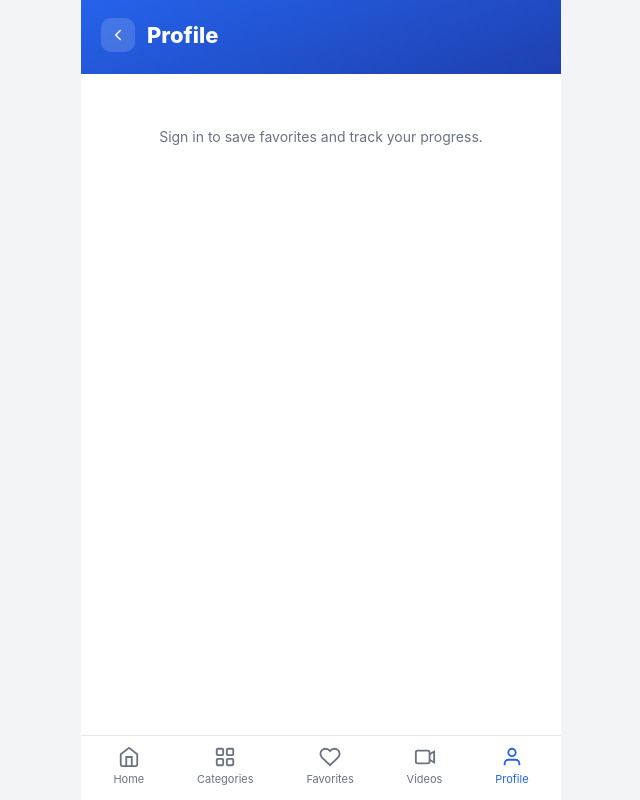
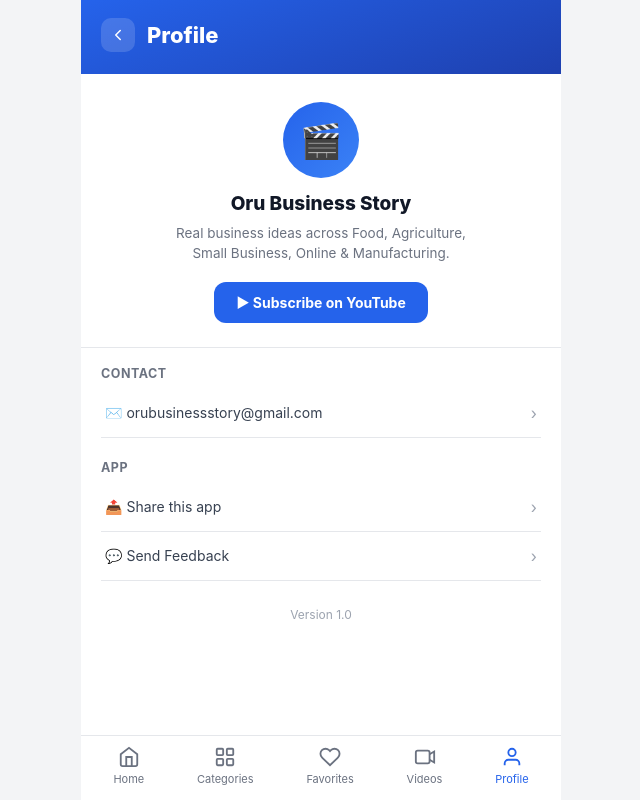
Before and after one commit to orubusinessstory-cmd/oru-business-story-v2, a Next.js app: page /profile in a window 1280 px wide. Shown: the whole page, without its empty margins (319-959 px from the left). Built offline with nearby package versions, Linux system fonts and the light colour scheme.

Commit message:
Build out Profile page

```diff
--- a/app/(site)/layout.tsx
+++ b/app/(site)/layout.tsx
@@ -1,3 +1,4 @@
+import "./profile.css";
 import "./favorites-button.css";
 import "./search.css";
 import "./videos.css";
--- /dev/null
+++ b/app/(site)/profile.css
@@ -0,0 +1,92 @@
+.profile-card {
+  text-align: center;
+  padding: 28px 24px 24px;
+  border-bottom: 1px solid var(--border);
+}
+
+.profile-avatar {
+  width: 76px;
+  height: 76px;
+  border-radius: 50%;
+  background: linear-gradient(135deg, var(--blue-600), var(--blue-500));
+  display: flex;
+  align-items: center;
+  justify-content: center;
+  font-size: 34px;
+  margin: 0 auto 14px;
+}
+
+.profile-card h2 {
+  font-size: 19px;
+  font-weight: 800;
+  color: var(--ink);
+  margin: 0 0 8px;
+}
+
+.profile-tagline {
+  font-size: 13.5px;
+  color: var(--gray-500);
+  line-height: 1.5;
+  margin: 0 0 18px;
+  max-width: 300px;
+  margin-left: auto;
+  margin-right: auto;
+}
+
+.profile-btn-primary {
+  display: inline-flex;
+  align-items: center;
+  gap: 6px;
+  background: var(--blue-600);
+  color: #fff;
+  font-size: 14px;
+  font-weight: 700;
+  padding: 12px 22px;
+  border-radius: 12px;
+}
+
+.profile-section {
+  padding: 18px 20px 4px;
+}
+
+.profile-section-title {
+  font-size: 12.5px;
+  font-weight: 700;
+  color: var(--gray-500);
+  text-transform: uppercase;
+  letter-spacing: 0.5px;
+  margin: 0 0 8px;
+}
+
+.profile-link-row {
+  display: flex;
+  align-items: center;
+  justify-content: space-between;
+  padding: 14px 4px;
+  border-bottom: 1px solid var(--border);
+  font-size: 14px;
+  color: #374151;
+  width: 100%;
+  background: none;
+  border-left: none;
+  border-right: none;
+  border-top: none;
+  text-align: left;
+  cursor: pointer;
+}
+
+.profile-link-btn {
+  font-family: inherit;
+}
+
+.profile-chevron {
+  color: var(--gray-400);
+  font-size: 16px;
+}
+
+.profile-version {
+  text-align: center;
+  font-size: 12px;
+  color: var(--gray-400);
+  padding: 14px 0 6px;
+}
--- a/app/(site)/profile/page.tsx
+++ b/app/(site)/profile/page.tsx
@@ -1,10 +1,43 @@
 import { BottomNav, PageHero } from "@/components/Layout";
+import ShareButton from "@/components/ShareButton";
+
+const YOUTUBE_URL = "https://youtube.com/@orubusinessstory?si=ENZ0n736zs5XZW4i";
+const CONTACT_EMAIL = "orubusinessstory@gmail.com";
 
 export default function ProfilePage() {
   return (
     <>
       <PageHero title="Profile" />
-      <p className="empty-state">Sign in to save favorites and track your progress.</p>
+
+      <div className="profile-card">
+        <div className="profile-avatar">🎬</div>
+        <h2>Oru Business Story</h2>
+        <p className="profile-tagline">
+          Real business ideas across Food, Agriculture, Small Business, Online & Manufacturing.
+        </p>
+        <a href={YOUTUBE_URL} target="_blank" rel="noopener noreferrer" className="profile-btn-primary">
+          ▶ Subscribe on YouTube
+        </a>
+      </div>
+
+      <div className="profile-section">
+        <p className="profile-section-title">Contact</p>
+        <a href={`mailto:${CONTACT_EMAIL}`} className="profile-link-row">
+          <span>✉️ {CONTACT_EMAIL}</span>
+          <span className="profile-chevron">›</span>
+        </a>
+      </div>
+
+      <div className="profile-section">
+        <p className="profile-section-title">App</p>
+        <ShareButton />
+        <a href={`mailto:${CONTACT_EMAIL}?subject=Feedback on Oru Business Story app`} className="profile-link-row">
+          <span>💬 Send Feedback</span>
+          <span className="profile-chevron">›</span>
+        </a>
+        <p className="profile-version">Version 1.0</p>
+      </div>
+
       <BottomNav active="Profile" />
     </>
   );
--- /dev/null
+++ b/components/ShareButton.tsx
@@ -0,0 +1,32 @@
+"use client";
+
+import { useState } from "react";
+
+export default function ShareButton() {
+  const [copied, setCopied] = useState(false);
+
+  async function handleShare() {
+    const url = "https://oru-business-story-v2.vercel.app";
+    const title = "Oru Business Story";
+    const text = "Check out this app for business ideas!";
+
+    if (typeof navigator !== "undefined" && navigator.share) {
+      try {
+        await navigator.share({ title, text, url });
+      } catch {
+        // user cancelled, do nothing
+      }
+    } else if (typeof navigator !== "undefined" && navigator.clipboard) {
+      await navigator.clipboard.writeText(url);
+      setCopied(true);
+      setTimeout(() => setCopied(false), 2000);
+    }
+  }
+
+  return (
+    <button type="button" onClick={handleShare} className="profile-link-row profile-link-btn">
+      <span>📤 {copied ? "Link copied!" : "Share this app"}</span>
+      <span className="profile-chevron">›</span>
+    </button>
+  );
+}
```
